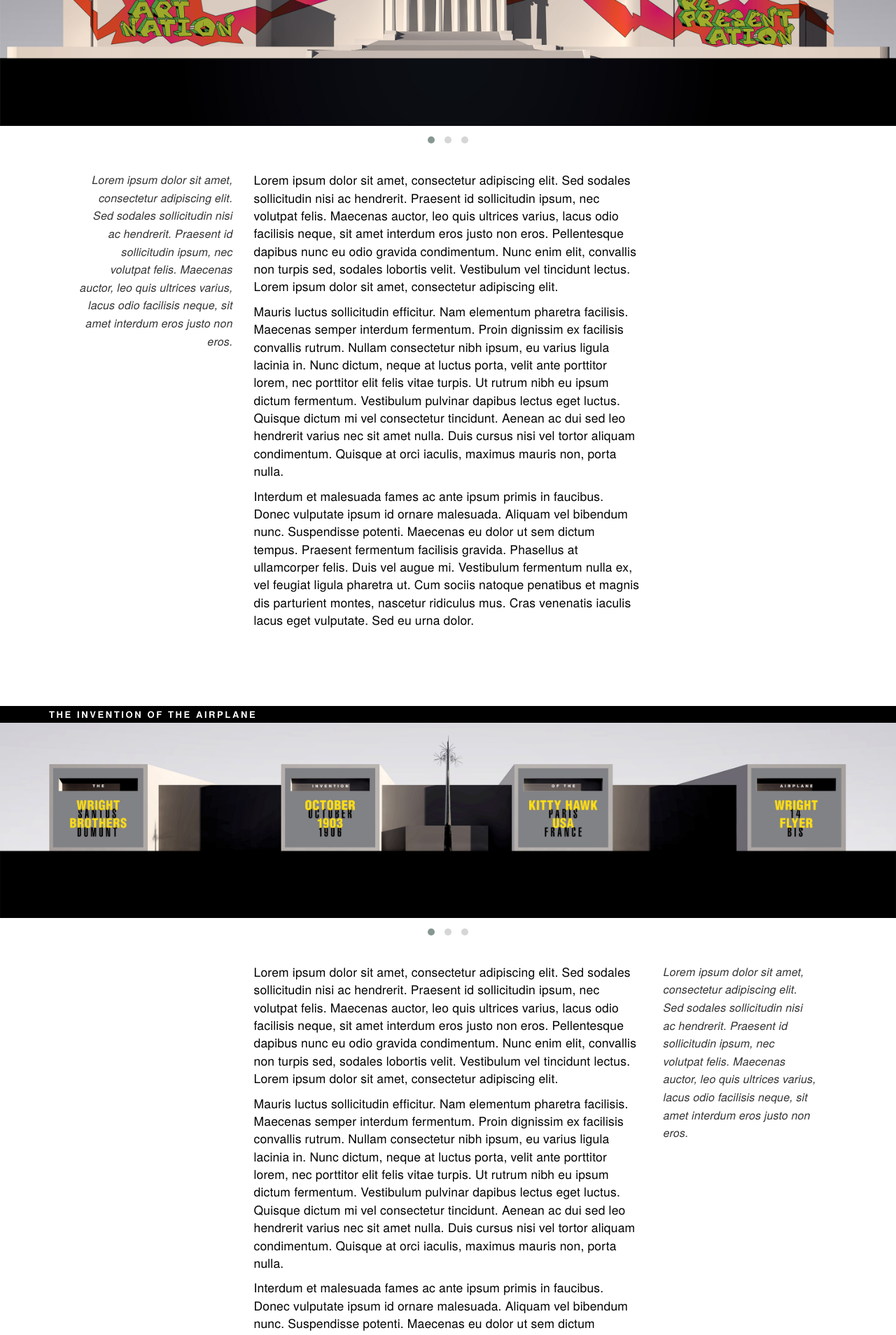
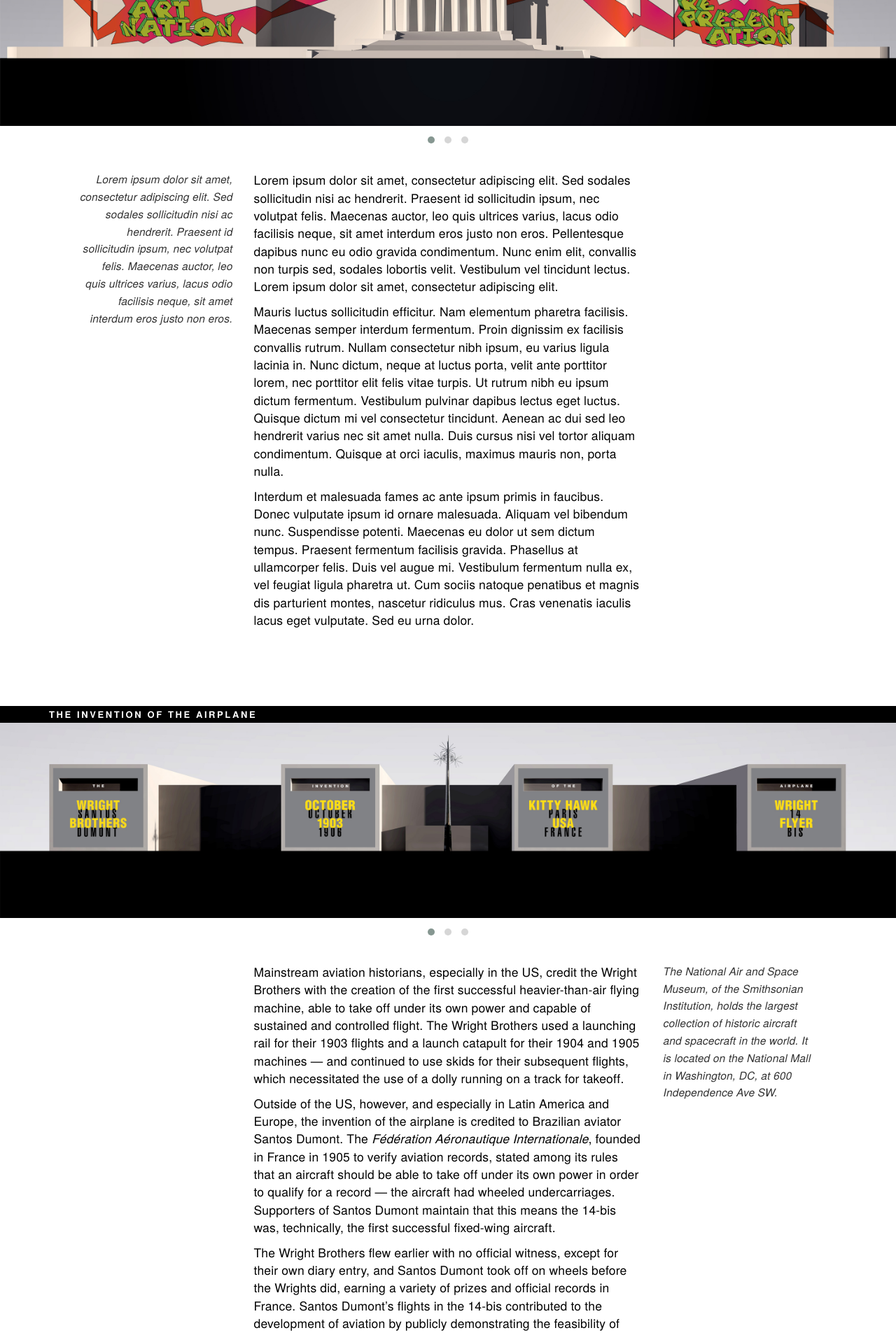
Before and after one commit to carolineportugal/estudioporto, a Jekyll site: the page built from _posts/2016-08-22-typographic-interventions.html, in a window 1280 px wide. Shown: the part 424-2332 px from the top of the page at 70% size. Built offline with Jekyll 4.4.1, drawn with Linux system fonts in a browser that asks for light colours; nearby versions of some CDN libraries; some web fonts are replaced; some of the changed text lies outside the part shown.

Commit message:
finalizes air and space museum

```diff
--- a/_posts/2016-08-22-bawlamers-feuilleton.html
+++ b/_posts/2016-08-22-bawlamers-feuilleton.html
@@ -19,6 +19,7 @@
               <a href="/media/bawlamers-feuilleton/zine_general_detail.jpg" data-lightbox="bf">
                 <img src="/media/bawlamers-feuilleton/zine_general.jpg">
               </a>
+              <div class="number">Full spread</div>
             </div>
           </div>
 
--- a/_posts/2016-08-22-typographic-interventions.html
+++ b/_posts/2016-08-22-typographic-interventions.html
@@ -59,14 +59,18 @@
       <div class="row">
         <div class="col-md-6 col-md-offset-3">
           <div class="text-description">
-            <p>Lorem ipsum dolor sit amet, consectetur adipiscing elit. Sed sodales sollicitudin nisi ac hendrerit. Praesent id sollicitudin ipsum, nec volutpat felis. Maecenas auctor, leo quis ultrices varius, lacus odio facilisis neque, sit amet interdum eros justo non eros. Pellentesque dapibus nunc eu odio gravida condimentum. Nunc enim elit, convallis non turpis sed, sodales lobortis velit. Vestibulum vel tincidunt lectus. Lorem ipsum dolor sit amet, consectetur adipiscing elit.</p>
-            <p>Mauris luctus sollicitudin efficitur. Nam elementum pharetra facilisis. Maecenas semper interdum fermentum. Proin dignissim ex facilisis convallis rutrum. Nullam consectetur nibh ipsum, eu varius ligula lacinia in. Nunc dictum, neque at luctus porta, velit ante porttitor lorem, nec porttitor elit felis vitae turpis. Ut rutrum nibh eu ipsum dictum fermentum. Vestibulum pulvinar dapibus lectus eget luctus. Quisque dictum mi vel consectetur tincidunt. Aenean ac dui sed leo hendrerit varius nec sit amet nulla. Duis cursus nisi vel tortor aliquam condimentum. Quisque at orci iaculis, maximus mauris non, porta nulla.</p>
-            <p>Interdum et malesuada fames ac ante ipsum primis in faucibus. Donec vulputate ipsum id ornare malesuada. Aliquam vel bibendum nunc. Suspendisse potenti. Maecenas eu dolor ut sem dictum tempus. Praesent fermentum facilisis gravida. Phasellus at ullamcorper felis. Duis vel augue mi. Vestibulum fermentum nulla ex, vel feugiat ligula pharetra ut. Cum sociis natoque penatibus et magnis dis parturient montes, nascetur ridiculus mus. Cras venenatis iaculis lacus eget vulputate. Sed eu urna dolor.</p>
+            <p>Mainstream aviation historians, especially in the US, credit the Wright Brothers with the creation of the first successful heavier-than-air flying machine, able to take off under its own power and capable of sustained and controlled flight. The Wright Brothers used a launching rail for their 1903 flights and a launch catapult for their 1904 and 1905 machines — and continued to use skids for their subsequent flights, which necessitated the use of a dolly running on a track for takeoff.</p>
+
+            <p>Outside of the US, however, and especially in Latin America and Europe, the invention of the airplane is credited to Brazilian aviator Santos Dumont. The <i>Fédération Aéronautique Internationale</i>, founded in France in 1905 to verify aviation records, stated among its rules that an aircraft should be able to take off under its own power in order to qualify for a record — the aircraft had wheeled undercarriages. Supporters of Santos Dumont maintain that this means the 14-bis was, technically, the first successful fixed-wing aircraft.</p>
+
+            <p>The Wright Brothers flew earlier with no official witness, except for their own diary entry, and Santos Dumont took off on wheels before the Wrights did, earning a variety of prizes and official records in France. Santos Dumont’s flights in the 14-bis contributed to the development of aviation by publicly demonstrating the feasibility of heavier-than-air flight, which encouraged other pioneers in Europe to begin or quicken the pace of their experiments.</p>
+
+            <p>The piece above is a reflection on the American truth that the Wright Brothers invented the airplane — data officially displayed by the National Air and Space Museum — by showing conflicting information for the inventor’s name, invention’s date and place of occurrence, and air-craft name.</p>
           </div>
         </div>
         <div class="col-md-3">
           <div class="text-info">
-            <p>Lorem ipsum dolor sit amet, consectetur adipiscing elit. Sed sodales sollicitudin nisi ac hendrerit. Praesent id sollicitudin ipsum, nec volutpat felis. Maecenas auctor, leo quis ultrices varius, lacus odio facilisis neque, sit amet interdum eros justo non eros.</p>
+            <p>The National Air and Space Museum, of the Smithsonian Institution, holds the largest collection of historic aircraft and spacecraft in the world. It is located on the National Mall in Washington, DC, at 600 Independence Ave SW.</p>
           </div>
         </div>
       </div>
--- a/_sass/_typographic-interventions.scss
+++ b/_sass/_typographic-interventions.scss
@@ -79,7 +79,7 @@
     .text-info{
       color:lighten(#000, 20%);
       font-family:$italic;
-      font-size: 16px;
+      font-size: 15.5px;
       line-height:1.6em;
       max-width:220px;
       letter-spacing: 0.01em;
@@ -135,7 +135,7 @@
     }
 
     p{
-      margin-top:7px;
+      margin-top:5px;
       font-family:$regular;
       font-size: 16px;
     }
```
